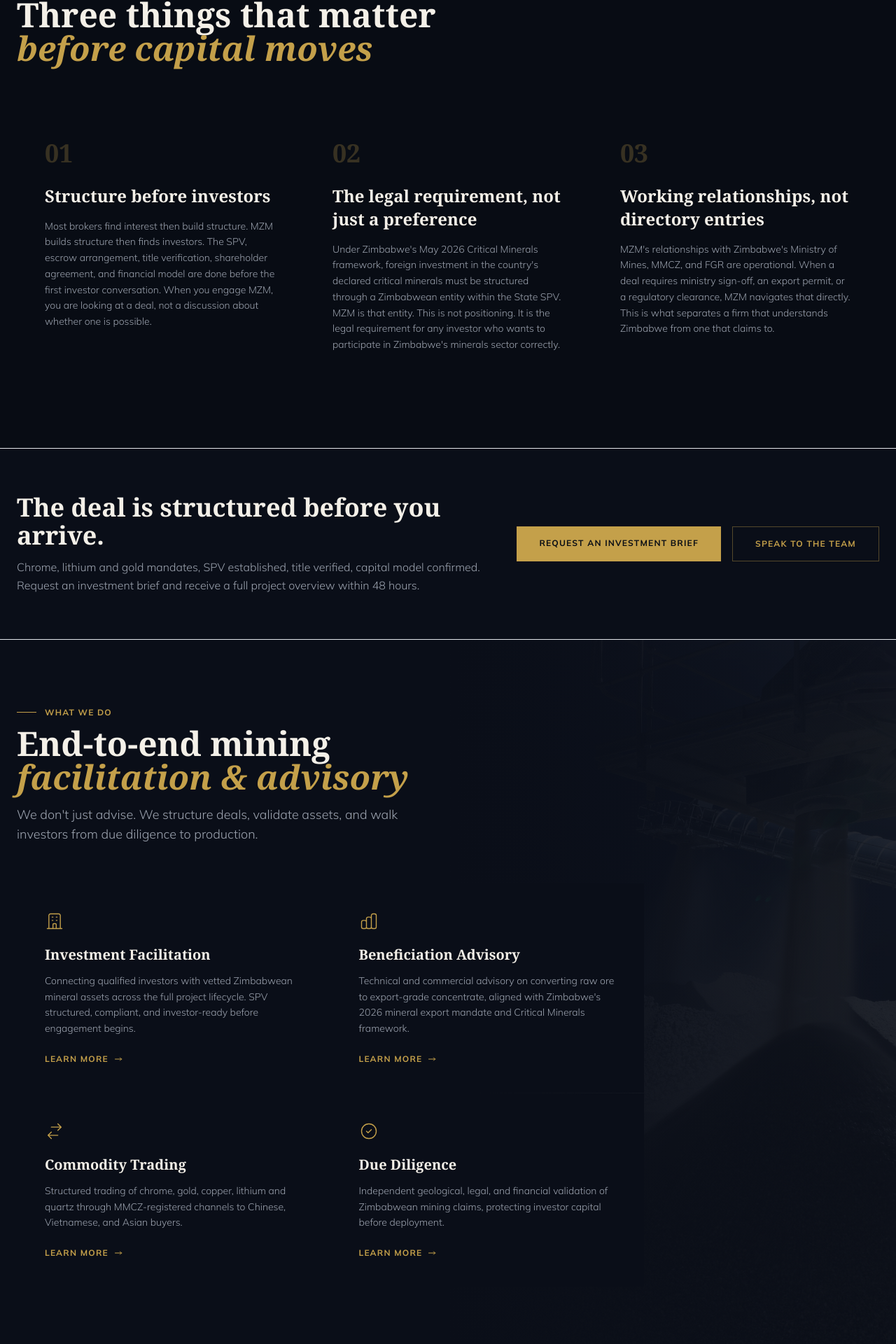
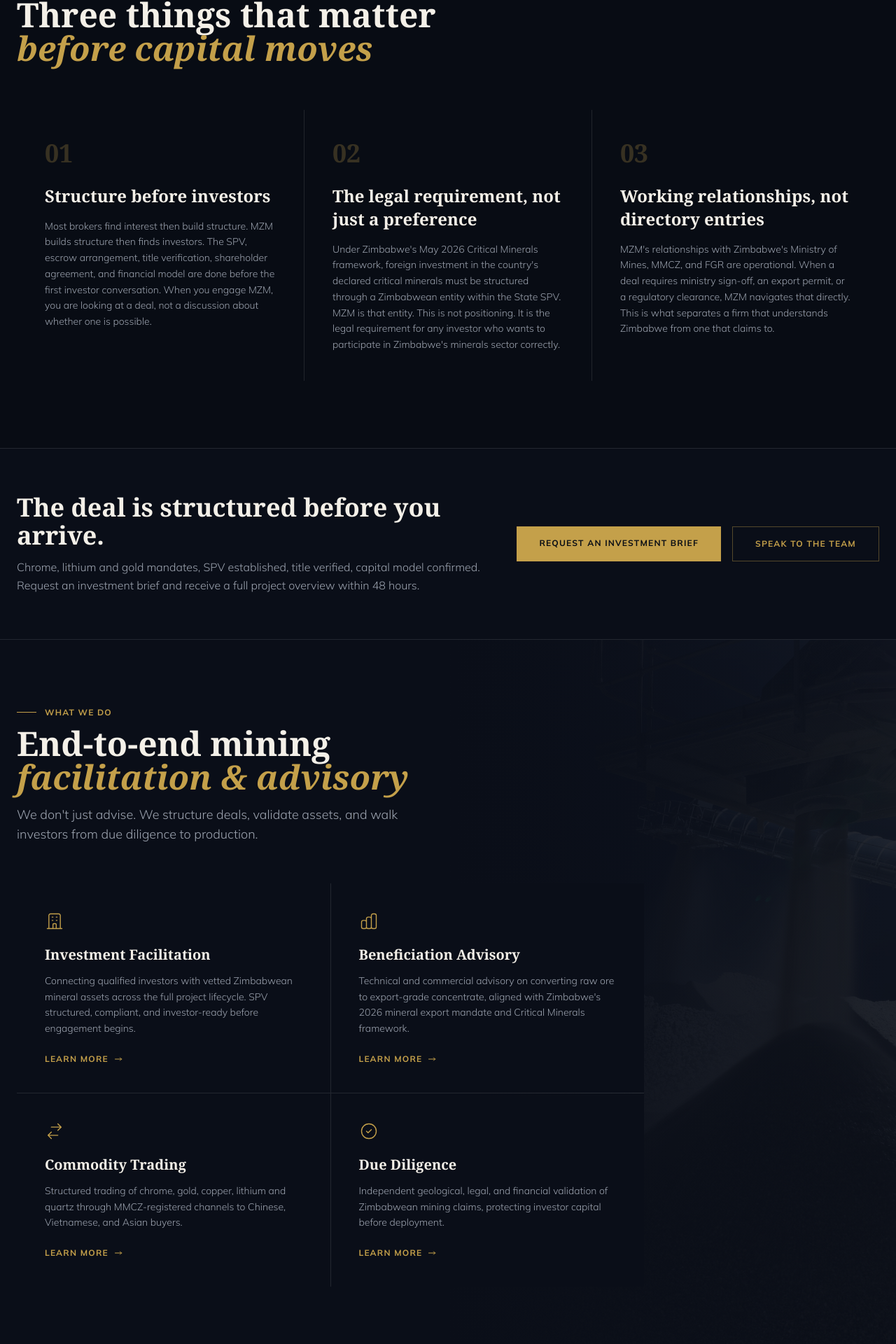
Before and after one commit to MekongZambezi/mzm-africa, a Next.js app: page / in a window 1280 px wide. Shown: the part 1242-3162 px from the top of the page at 70% size. Built offline with nearby package versions, Linux system fonts and the light colour scheme.

Commit message:
Fix invisible overlay opacity classes and replace Why Zimbabwe banner image

```diff
--- a/src/app/page.js
+++ b/src/app/page.js
@@ -93,7 +93,7 @@ export default function Home() {
             <span className="text-[#C4A04A] italic">before capital moves</span>
           </h2>
 
-          <div className="grid grid-cols-1 md:grid-cols-3 gap-px bg-white/8">
+          <div className="grid grid-cols-1 md:grid-cols-3 gap-px bg-white/10">
             {[
               {
                 num: '01',
@@ -122,7 +122,7 @@ export default function Home() {
       </section>
 
       {/* MID-PAGE CTA */}
-      <section className="py-16 bg-[#0A0E18] border-y border-white/8">
+      <section className="py-16 bg-[#0A0E18] border-y border-white/10">
         <div className="max-w-7xl mx-auto px-6 flex flex-col md:flex-row justify-between items-center gap-8">
           <div className="max-w-2xl">
             <h2 className="font-serif text-3xl md:text-4xl font-bold mb-3">
@@ -166,7 +166,7 @@ export default function Home() {
           </h2>
           <p className="text-gray-400 font-light max-w-xl mb-14 text-lg">{t.services.sub}</p>
 
-          <div className="grid grid-cols-1 md:grid-cols-2 gap-px bg-white/8 max-w-4xl">
+          <div className="grid grid-cols-1 md:grid-cols-2 gap-px bg-white/10 max-w-4xl">
             {t.services.items.map((s, i) => (
               <Link key={s.title} href={s.href} className="group bg-[#0A0E18] p-10 hover:bg-[#111825] transition-colors relative overflow-hidden">
                 <div className="absolute bottom-0 left-0 w-full h-0.5 bg-[#C4A04A] scale-x-0 group-hover:scale-x-100 transition-transform duration-500 origin-left" />
@@ -217,12 +217,13 @@ export default function Home() {
       <section
         className="py-28 relative overflow-hidden"
         style={{
-          backgroundImage: 'url(/images/mining-site-2.jpg)',
+          backgroundImage: 'url(/images/policy-banner.jpg)',
           backgroundSize: 'cover',
-          backgroundPosition: 'center top',
+          backgroundPosition: 'center',
         }}
       >
-        <div className="absolute inset-0 bg-[#080C14]/88" />
+        <div className="absolute inset-0 bg-[#080C14]/80" />
+        <div className="absolute inset-0 bg-gradient-to-r from-[#080C14] via-[#080C14]/85 to-[#080C14]/30" />
         <div className="relative max-w-7xl mx-auto px-6">
           <div className="max-w-3xl">
             <div className="flex items-center gap-3 mb-4">
@@ -252,7 +253,7 @@ export default function Home() {
       </section>
 
       {/* POLICY STATEMENT */}
-      <section className="py-20 bg-[#0A0E18] border-t border-white/8">
+      <section className="py-20 bg-[#0A0E18] border-t border-white/10">
         <div className="max-w-7xl mx-auto px-6">
           <div className="grid grid-cols-1 md:grid-cols-2 gap-16 items-start">
             <div>
@@ -277,7 +278,7 @@ export default function Home() {
                 ['Quartz', 'Under commercial and market assessment. Pipeline, recently added to MZM\'s mandate.'],
                 ['Other Minerals', 'Zimbabwe\'s remaining declared minerals are evaluated under mandate as investor demand and title availability develop.'],
               ].map(([label, desc]) => (
-                <div key={label} className="flex gap-5 p-6 border-b border-white/8 last:border-0">
+                <div key={label} className="flex gap-5 p-6 border-b border-white/10 last:border-0">
                   <div className="font-serif text-sm font-bold text-[#C4A04A] min-w-[100px] mt-0.5 shrink-0">{label}</div>
                   <p className="text-gray-400 text-sm font-light leading-relaxed">{desc}</p>
                 </div>
```
